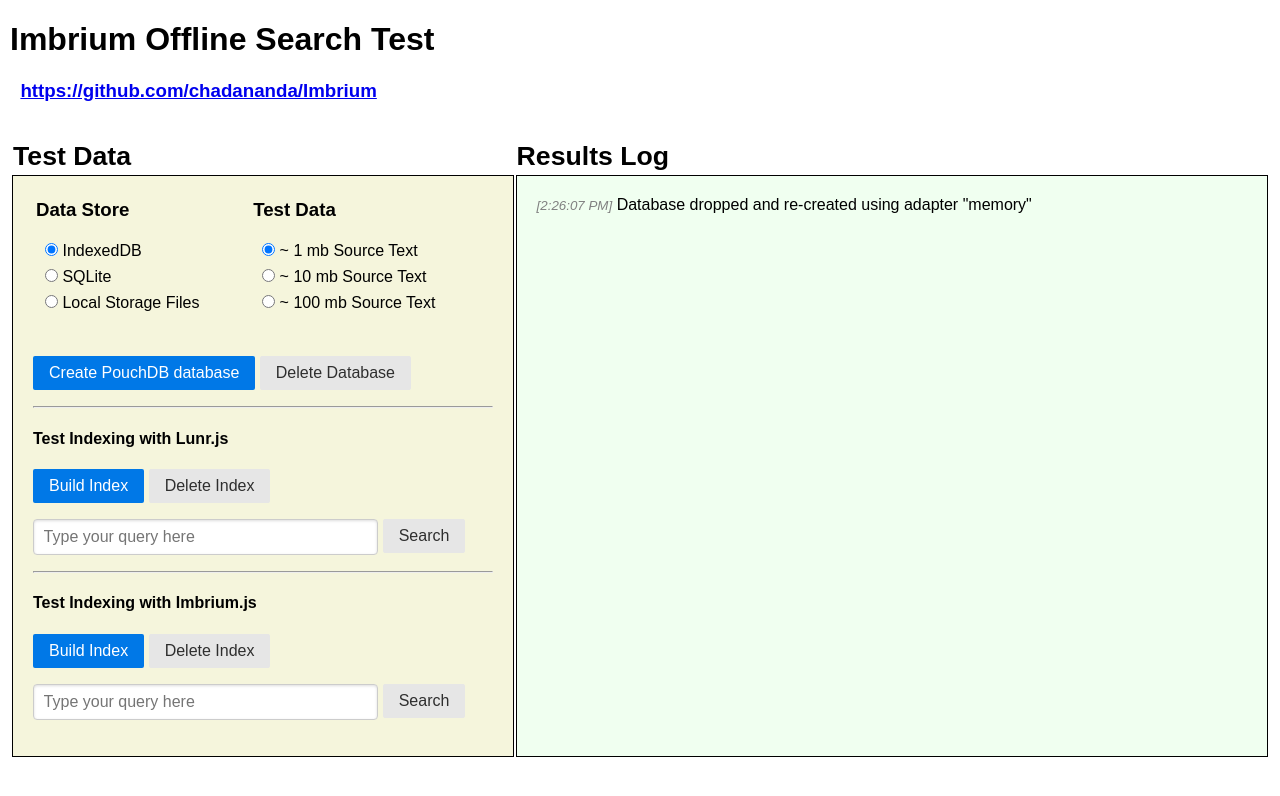
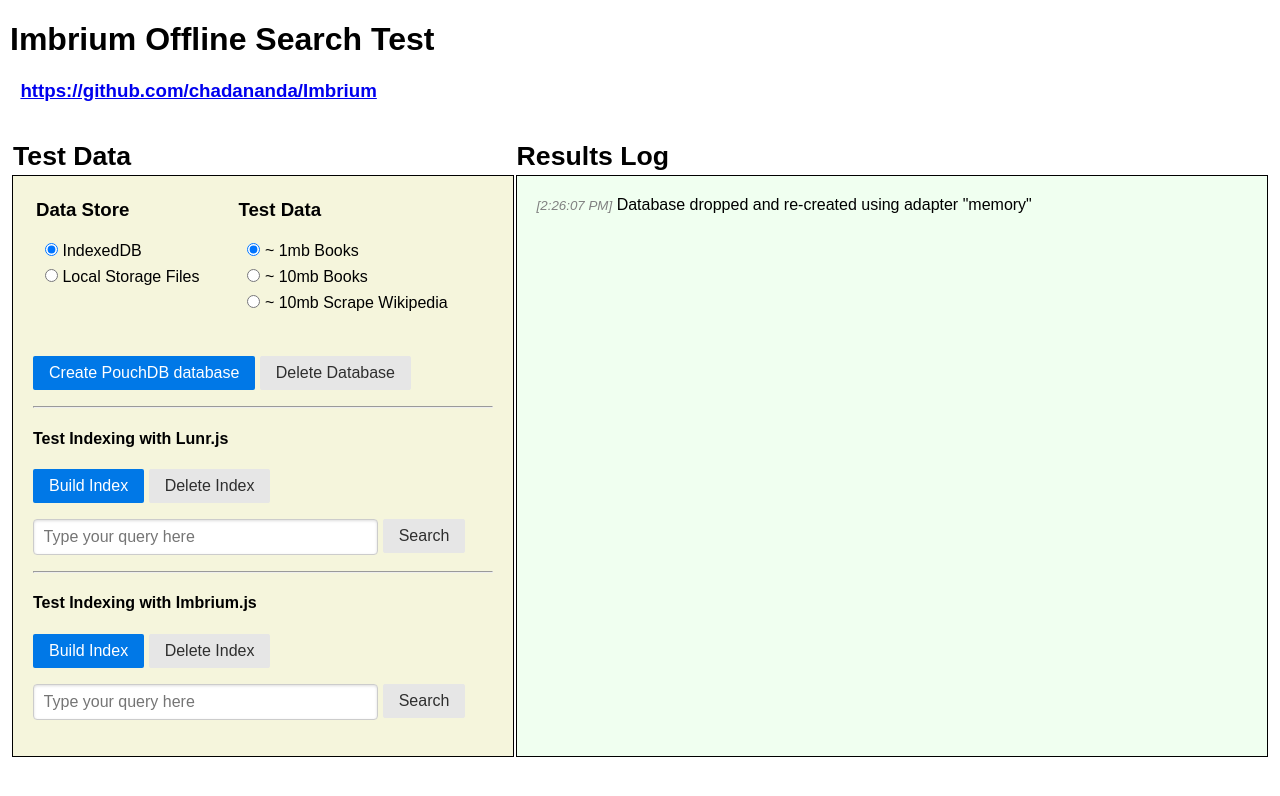
Before and after one commit to chadananda/Imbrium, a plain HTML site: page index.html in a window 1280 px wide. Drawn offline with nearby package versions, Linux system fonts and the light colour scheme.

Commit message:
added dev plan

```diff
--- a/index.html
+++ b/index.html
@@ -57,11 +57,8 @@
       <label for="option-dbengine2" class="pure-radio">
        <input id="option-dbengine2" type="radio" name="optionsDataStore" value="idb" checked="checked"> IndexedDB </label>
 
-      <label for="option-dbengine3" class="pure-radio">
-       <input id="option-dbengine3" type="radio" name="optionsDataStore" value="sqlight"> SQLite </label>
-
       <label for="option-dbengine1" class="pure-radio">
-       <input id="option-dbengine1" type="radio" name="optionsDataStore" value="disk"> Local Storage Files</label>
+       <input id="option-dbengine1" type="radio" name="optionsDataStore" value="disk"> Local Storage Files </label>
 
 		</form>
   </td><td>
@@ -69,15 +66,15 @@
 
 		    <label for="option_1mb" class="pure-radio">
           <input id="option_1mb" type="radio" name="option_size" value="1mb" checked="checked">
-		        ~ 1 mb Source Text</label>
+		        ~ 1mb Books</label>
 
 		    <label for="option_10mb" class="pure-radio">
           <input id="option_10mb" type="radio" name="option_size" value="10mb">
-		        ~ 10 mb Source Text</label>
+		        ~ 10mb Books</label>
 
         <label for="option_100mb" class="pure-radio">
           <input id="option_100mb" type="radio" name="option_size" value="100mb">
-            ~ 100 mb Source Text</label>
+            ~ 10mb Scrape Wikipedia</label>
 
 		</form>
   </td></tr></table>
```
Also changed, not shown: 1 other file.
